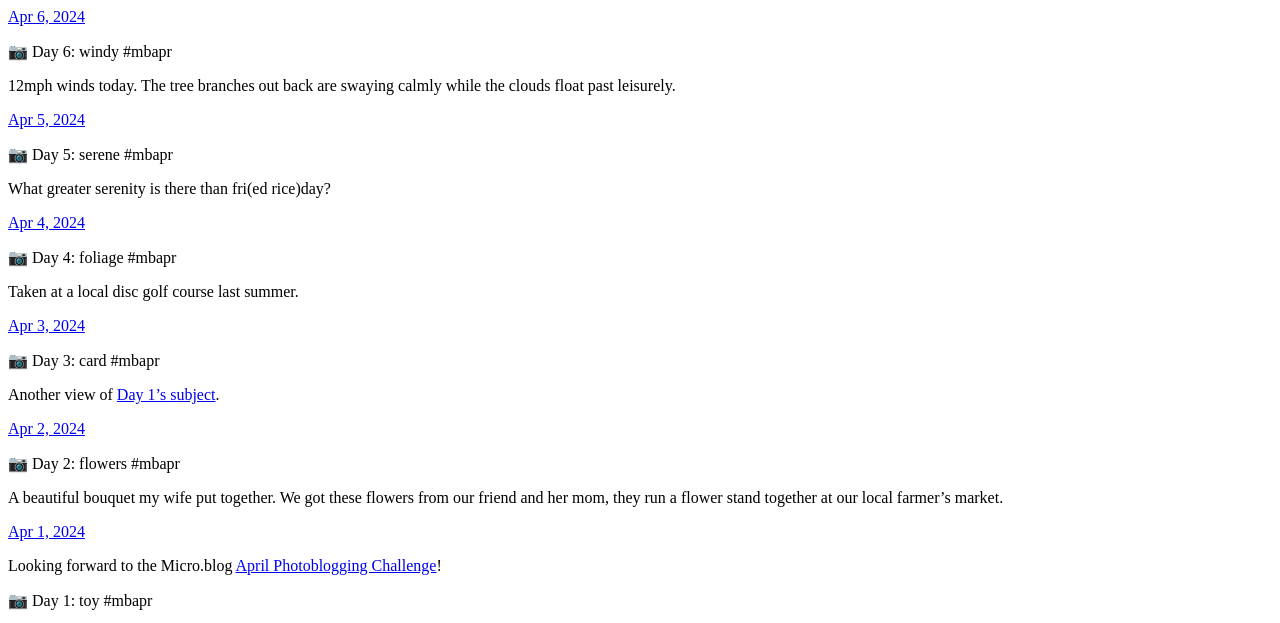
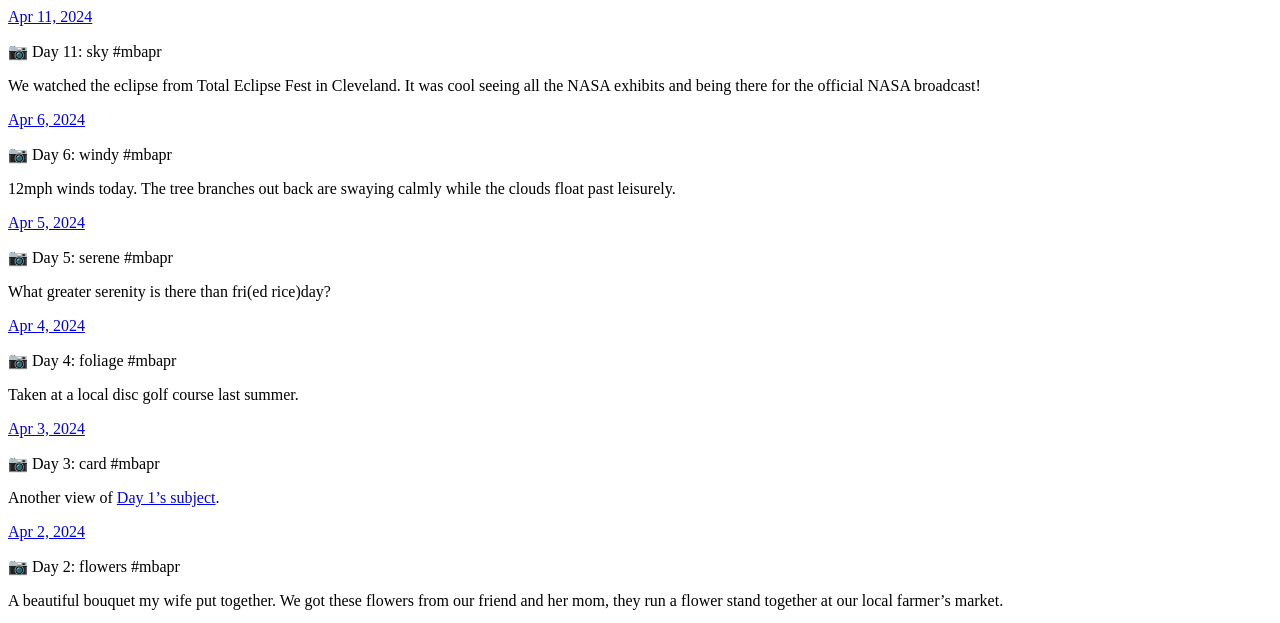
Before and after one commit to jakeweidokal/blog, a plain HTML site: page index.html in a window 1280 px wide. Shown: the top 623 px of the page. Drawn offline with Linux system fonts and the light colour scheme.

Commit message:
Archiving from Micro.blog.

```diff
--- a/index.html
+++ b/index.html
@@ -21,6 +21,19 @@
 <div class="h-feed">
 
 
+
+	  <div class="h-entry">
+
+
+		<a href="https://weidok.al/2024/04/11/day-sky-mbapr.html" class="u-url"><time class="dt-published" datetime="2024-04-11 17:33:09 -0400">Apr 11, 2024</time></a>
+
+		<div class="e-content">
+			 <p>📷 Day 11: sky #mbapr</p>
+<p>We watched the eclipse from Total Eclipse Fest in Cleveland. It was cool seeing all the NASA exhibits and being there for the official NASA broadcast!</p>
+<!-- raw HTML omitted -->
+
+		</div>
+	  </div>
 
 	  <div class="h-entry">
 
```
